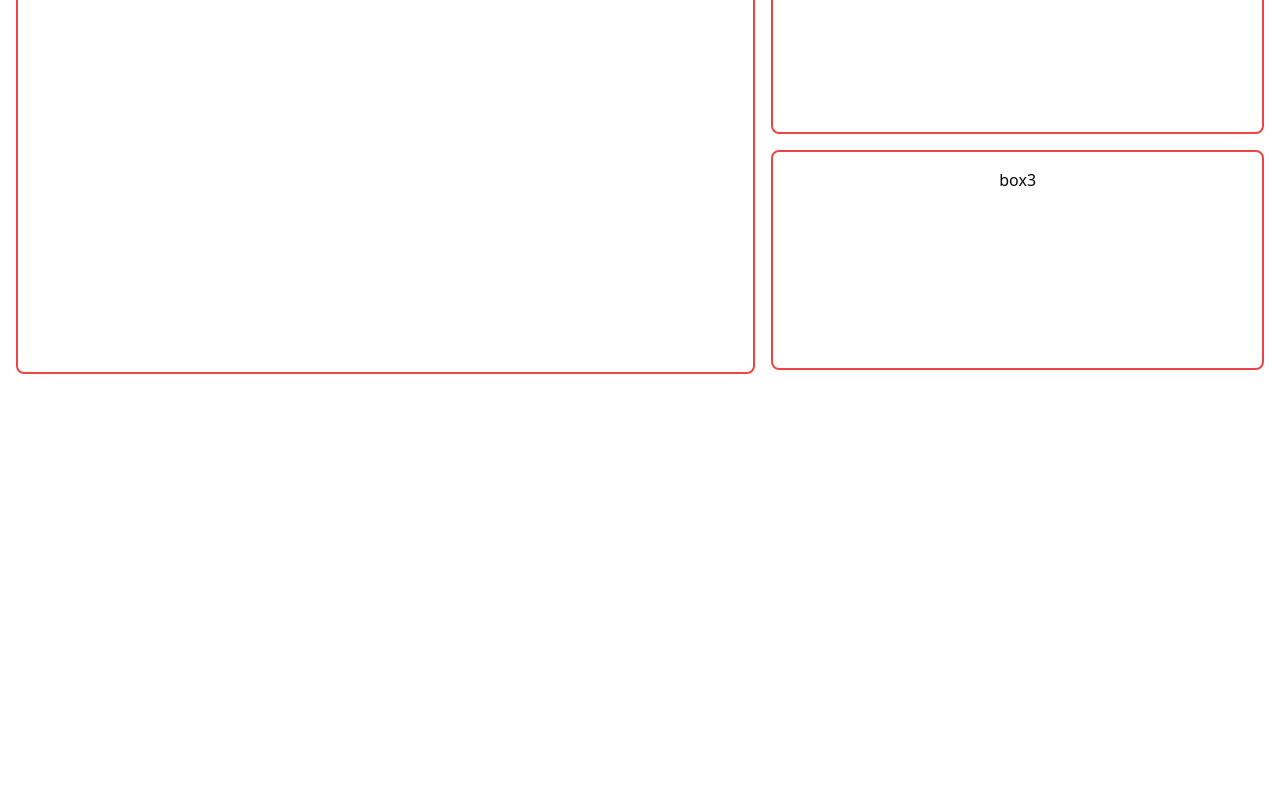
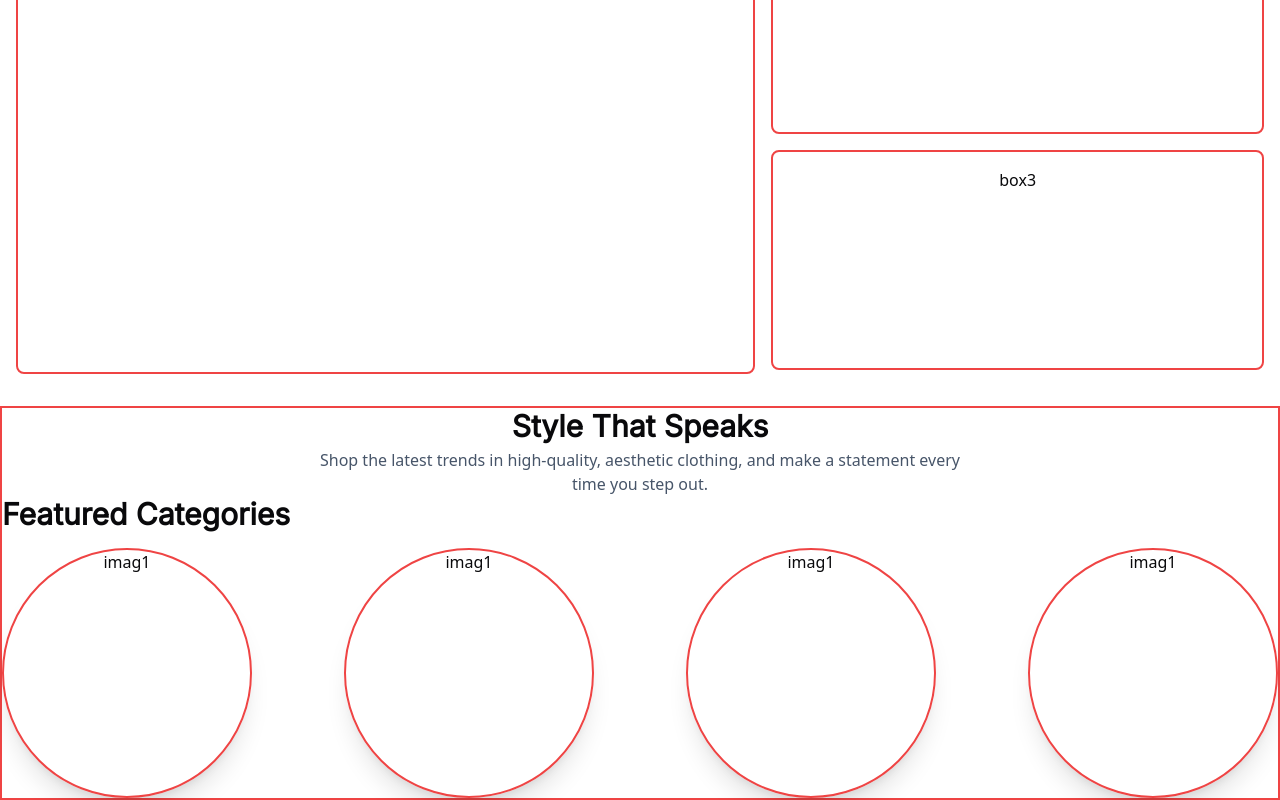
Before and after one commit to saarang2003/Ecommerce-fronted, a React (Vite) app in the folder frontend/: page / in a window 1280 px wide. Shown: the part 234-1034 px from the top of the page. Before the commit the page ends 800 px from the top, so only its background shows below. Built offline with nearby package versions, Linux system fonts and the light colour scheme.

Commit message:
cmopleted iamge carousel section

```diff
--- a/frontend/src/App.jsx
+++ b/frontend/src/App.jsx
@@ -3,6 +3,7 @@ import Navbar from './sections/Navbar'
 import * as motion from "motion/react-client"
 import Menu from './sections/Menu'
 import Hero from './sections/Hero'
+import Style from './sections/Style'
 
 
 
@@ -12,6 +13,7 @@ function App() {
       <Navbar />
       <Menu />
       <Hero />
+      <Style />
     </div>
   )
 }
--- a/frontend/src/sections/Hero.jsx
+++ b/frontend/src/sections/Hero.jsx
@@ -107,7 +107,7 @@ export  function SolidBento() {
 
 function Hero() {
   return (
-    <div className='flex flex-col md:flex-row justify-between w-full max-w-screen-xl mx-auto gap-4 p-4'>
+    <div className='flex flex-col md:flex-row justify-between w-full max-w-screen-xl mx-auto gap-4 mb-4 p-4'>
 
     {/* Left box - takes about 55% on larger screens */}
     <div className='w-full md:w-3/5 h-[460px] border-2 border-red-500 p-4 text-center rounded-lg'>
--- /dev/null
+++ b/frontend/src/sections/Style.jsx
@@ -0,0 +1,22 @@
+import React from 'react'
+
+function Style() {
+  return (
+    <div className='flex flex-col  items-center max-w-screen-xl mx-auto border-2 border-red-500'>
+        <h1 className='text-center font-inter font-extrabold text-3xl mb-1'>Style That Speaks </h1>
+        <p className='max-w-screen-sm font-normal text-center text-slate-600 '>Shop the latest trends in high-quality, aesthetic clothing, and make a statement every time you step out.</p>
+        <div className='flex flex-col w-full  '>
+            <h1 className='font-inter font-extrabold text-3xl mb-4'>Featured Categories</h1>
+            <div className='flex justify-between items-center w-full gap-3 mx-auto'>
+                <div className='text-center w-[250px] h-[250px] border-2 border-red-500 rounded-full shadow-xl'>imag1</div>
+                <div className='text-center w-[250px] h-[250px] border-2 border-red-500 rounded-full shadow-xl'>imag1</div>
+                <div className='text-center w-[250px] h-[250px] border-2 border-red-500 rounded-full shadow-xl'>imag1</div>
+                <div className='text-center w-[250px] h-[250px] border-2 border-red-500 rounded-full shadow-xl'>imag1</div>
+            </div>
+        </div>
+
+    </div>
+  )
+}
+
+export default Style
```
